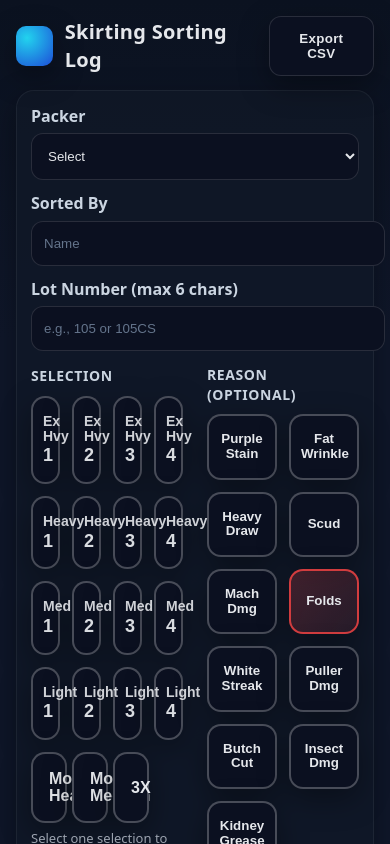
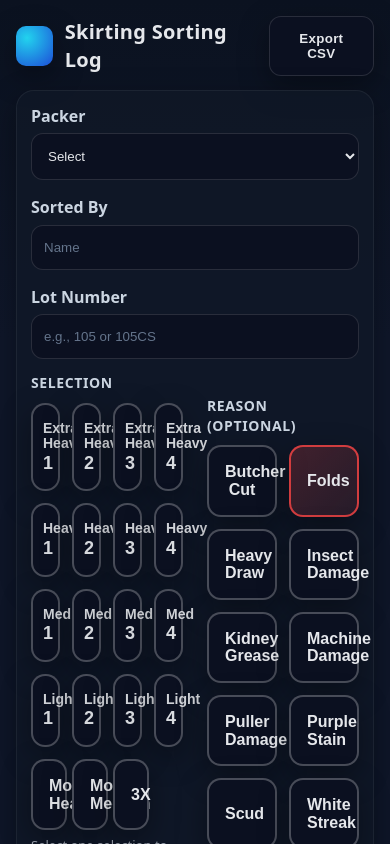
Before and after one commit to drwdg37/skirting-sorting-log, a plain HTML site: page index.html in a window 390 px wide. Both pictures are taken after a click on the button "Folds". Shown: the top 844 px of the page. Drawn offline with Linux system fonts and the light colour scheme.

Commit message:
Add files via upload

```diff
--- a/index.html
+++ b/index.html
@@ -3,14 +3,7 @@
 <head>
   <meta charset="UTF-8" />
   <meta name="viewport" content="width=device-width, initial-scale=1" />
-  <title>Skirting Sorting Log</title>
-
-  <!-- PWA -->
-  <meta name="theme-color" content="#0f172a">
-  <link rel="manifest" href="manifest.webmanifest">
-  <link rel="apple-touch-icon" href="icons/apple-touch-icon.png">
-  <meta name="apple-mobile-web-app-capable" content="yes">
-  <meta name="apple-mobile-web-app-status-bar-style" content="black-translucent">
+  <title>Skirting Sorting Log — Inline Click Fix</title>
 
   <style>
     :root {
@@ -19,6 +12,7 @@
       --radius: 18px; --danger: #ef4444;
     }
     html, body { height: 100%; }
+    * { -webkit-tap-highlight-color: transparent; }
     body { margin: 0; background: linear-gradient(180deg, #0b1220, #0f172a 40%); color: var(--text);
       font: 16px/1.4 system-ui, -apple-system, Segoe UI, Roboto, Helvetica, Arial; }
     .wrap { max-width: 1100px; margin: 0 auto; padding: clamp(16px, 3vw, 28px); }
@@ -26,14 +20,30 @@
     .brand { display:flex; align-items:center; gap:12px; }
     .logo { width: 40px; height: 40px; border-radius: 10px; background: radial-gradient(circle at 30% 30%, #22d3ee, #1d4ed8); box-shadow: var(--shadow); }
     h1 { font-size: clamp(20px, 5vw, 28px); margin:0; letter-spacing:.3px; }
-    .card { background: rgba(17,24,39,.75); border: 1px solid rgba(255,255,255,.06); border-radius: var(--radius); box-shadow: var(--shadow); padding: clamp(14px, 3vw, 22px); }
+    .card { position: relative; z-index: 0; background: rgba(17,24,39,.75); border: 1px solid rgba(255,255,255,.06); border-radius: var(--radius); box-shadow: var(--shadow); padding: clamp(14px, 3vw, 22px); }
 
-    /* Top inputs */
-    .grid-3 { display:grid; grid-template-columns: 150px 1fr 200px; gap: 12px; }
-    @media (max-width: 720px){ .grid-3 { grid-template-columns: 1fr; } }
+    /* Responsive top row */
+    .grid-3 {
+      display:grid;
+      grid-template-columns: 150px minmax(160px, 1fr) 220px;
+      gap: 16px;
+    }
+    .grid-3 > div { min-width: 0; }
+    @media (max-width: 900px){
+      .grid-3 { grid-template-columns: 1fr 1fr; }
+      .grid-3 > div:nth-child(3){ grid-column: span 2; } /* Lot moves to its own row */
+    }
+    @media (max-width: 600px){
+      .grid-3 { grid-template-columns: 1fr; }
+      .grid-3 > div:nth-child(3){ grid-column: auto; }
+    }
+
     label { display:block; font-weight: 600; color: #cbd5e1; margin-bottom: 6px; }
-    input[type="text"], select { width: 100%; padding: 14px 12px; border-radius: 12px;
-      border: 1px solid rgba(255,255,255,.12); background:#0b1020; color: var(--text); outline: none; }
+    input[type="text"], select {
+      width: 100%; padding: 14px 12px; border-radius: 12px;
+      border: 1px solid rgba(255,255,255,.12); background:#0b1020; color: var(--text); outline: none;
+      box-sizing: border-box;
+    }
     input::placeholder { color: #64748b; }
 
     .row { display:flex; gap: 12px; align-items:center; flex-wrap: wrap; }
@@ -46,19 +56,17 @@
 
     .section-title { font-weight:800; letter-spacing:.6px; margin:2px 0 10px; text-transform:uppercase; font-size:14px; color:#cbd5e1; }
 
-    /* Choice buttons */
-    .choices { display:grid; grid-template-columns: repeat(4, minmax(0,1fr)); gap: 12px; }
+    .choices { position: relative; z-index: 1; display:grid; grid-template-columns: repeat(4, minmax(0,1fr)); gap: 12px; pointer-events:auto; }
     .choices.smallCols { grid-template-columns: repeat(2, minmax(0,1fr)); }
-    .chip { user-select:none; -webkit-user-select:none; padding: 16px 10px; border-radius: 14px;
+
+    .chip { position: relative; z-index: 2; user-select:none; -webkit-user-select:none; padding: 16px 10px; border-radius: 14px;
       border: 2px solid rgba(255,255,255,.25); background: #0b1020; color: #e5e7eb; cursor:pointer; font-weight:800;
-      text-align:center; box-shadow: var(--shadow); line-height:1.1; }
-    .chip .top { display:block; font-size:14px; opacity:.9; }
-    .chip .bottom { display:block; font-size:18px; margin-top:2px; opacity:.95; }
+      text-align:center; box-shadow: var(--shadow); line-height:1.1; pointer-events:auto; touch-action: manipulation; }
+    .chip .top { display:block; font-size:14px; opacity:.9; pointer-events:none; }
+    .chip .bottom { display:block; font-size:18px; margin-top:2px; opacity:.95; pointer-events:none; }
     .chip.single { padding: 16px; font-size:16px; }
 
-    /* Selected states */
     .chip.sel-selected { background: linear-gradient(135deg, rgba(34,211,238,.18), rgba(167,139,250,.18)); border-color: rgba(34,211,238,.8); }
-    /* Reason chips look identical by default, but turn red when selected */
     .chip.reason-selected { background: linear-gradient(135deg, rgba(239,68,68,.22), rgba(239,68,68,.10)); border-color: rgba(239,68,68,.85); }
 
     table { width:100%; border-collapse: collapse; }
@@ -67,7 +75,6 @@
     tbody tr:hover { background: rgba(255,255,255,.03); }
 
     .hint { color: var(--muted); font-size: 13px; }
-    footer { margin-top: 10px; color: #94a3b8; font-size: 12px; text-align:right; }
   </style>
 </head>
 <body>
@@ -99,20 +106,58 @@
           <input id="sortedBy" type="text" placeholder="Name" />
         </div>
         <div>
-          <label for="lot">Lot Number (max 6 chars)</label>
-          <input id="lot" type="text" maxlength="6" placeholder="e.g., 105 or 105CS" />
+          <label for="lot">Lot Number</label>
+          <input id="lot" type="text" maxlength="6" placeholder="e.g., 105 or 105CS" inputmode="numeric" pattern="[0-9A-Za-z]*" />
         </div>
       </div>
 
       <div class="row" style="gap:24px">
         <div style="flex:1">
           <div class="section-title">Selection</div>
-          <div id="selectionChoices" class="choices"></div>
+          <div id="selectionChoices" class="choices">
+            <!-- 19 static selection buttons -->
+            <button type="button" class="chip" onclick="selectSelection(this)" data-weight="Extra Heavy" data-grade="1" data-selection="Extra Heavy 1"><span class="top">Extra Heavy</span><span class="bottom">1</span></button>
+            <button type="button" class="chip" onclick="selectSelection(this)" data-weight="Extra Heavy" data-grade="2" data-selection="Extra Heavy 2"><span class="top">Extra Heavy</span><span class="bottom">2</span></button>
+            <button type="button" class="chip" onclick="selectSelection(this)" data-weight="Extra Heavy" data-grade="3" data-selection="Extra Heavy 3"><span class="top">Extra Heavy</span><span class="bottom">3</span></button>
+            <button type="button" class="chip" onclick="selectSelection(this)" data-weight="Extra Heavy" data-grade="4" data-selection="Extra Heavy 4"><span class="top">Extra Heavy</span><span class="bottom">4</span></button>
+
+            <button type="button" class="chip" onclick="selectSelection(this)" data-weight="Heavy" data-grade="1" data-selection="Heavy 1"><span class="top">Heavy</span><span class="bottom">1</span></button>
+            <button type="button" class="chip" onclick="selectSelection(this)" data-weight="Heavy" data-grade="2" data-selection="Heavy 2"><span class="top">Heavy</span><span class="bottom">2</span></button>
+            <button type="button" class="chip" onclick="selectSelection(this)" data-weight="Heavy" data-grade="3" data-selection="Heavy 3"><span class="top">Heavy</span><span class="bottom">3</span></button>
+            <button type="button" class="chip" onclick="selectSelection(this)" data-weight="Heavy" data-grade="4" data-selection="Heavy 4"><span class="top">Heavy</span><span class="bottom">4</span></button>
+
+            <button type="button" class="chip" onclick="selectSelection(this)" data-weight="Med" data-grade="1" data-selection="Med 1"><span class="top">Med</span><span class="bottom">1</span></button>
+            <button type="button" class="chip" onclick="selectSelection(this)" data-weight="Med" data-grade="2" data-selection="Med 2"><span class="top">Med</span><span class="bottom">2</span></button>
+            <button type="button" class="chip" onclick="selectSelection(this)" data-weight="Med" data-grade="3" data-selection="Med 3"><span class="top">Med</span><span class="bottom">3</span></button>
+            <button type="button" class="chip" onclick="selectSelection(this)" data-weight="Med" data-grade="4" data-selection="Med 4"><span class="top">Med</span><span class="bottom">4</span></button>
+
+            <button type="button" class="chip" onclick="selectSelection(this)" data-weight="Light" data-grade="1" data-selection="Light 1"><span class="top">Light</span><span class="bottom">1</span></button>
+            <button type="button" class="chip" onclick="selectSelection(this)" data-weight="Light" data-grade="2" data-selection="Light 2"><span class="top">Light</span><span class="bottom">2</span></button>
+            <button type="button" class="chip" onclick="selectSelection(this)" data-weight="Light" data-grade="3" data-selection="Light 3"><span class="top">Light</span><span class="bottom">3</span></button>
+            <button type="button" class="chip" onclick="selectSelection(this)" data-weight="Light" data-grade="4" data-selection="Light 4"><span class="top">Light</span><span class="bottom">4</span></button>
+
+            <button type="button" class="chip single" onclick="selectSelection(this)" data-weight="Mose Heavy" data-grade="" data-selection="Mose Heavy">Mose Heavy</button>
+            <button type="button" class="chip single" onclick="selectSelection(this)" data-weight="Mose Medium" data-grade="" data-selection="Mose Medium">Mose Medium</button>
+            <button type="button" class="chip single" onclick="selectSelection(this)" data-weight="3X" data-grade="" data-selection="3X">3X</button>
+          </div>
           <div class="hint" style="margin-top:6px">Select one selection to enable Submit.</div>
         </div>
+
         <div style="flex:1">
           <div class="section-title">Reason (optional)</div>
-          <div id="reasonChoices" class="choices smallCols"></div>
+          <div id="reasonChoices" class="choices smallCols">
+            <!-- Alphabetical reasons, updated wording -->
+            <button type="button" class="chip single" onclick="toggleReason(this)" data-value="Butcher Cut">Butcher Cut</button>
+            <button type="button" class="chip single" onclick="toggleReason(this)" data-value="Folds">Folds</button>
+            <button type="button" class="chip single" onclick="toggleReason(this)" data-value="Heavy Draw">Heavy Draw</button>
+            <button type="button" class="chip single" onclick="toggleReason(this)" data-value="Insect Damage">Insect Damage</button>
+            <button type="button" class="chip single" onclick="toggleReason(this)" data-value="Kidney Grease">Kidney Grease</button>
+            <button type="button" class="chip single" onclick="toggleReason(this)" data-value="Machine Damage">Machine Damage</button>
+            <button type="button" class="chip single" onclick="toggleReason(this)" data-value="Puller Damage">Puller Damage</button>
+            <button type="button" class="chip single" onclick="toggleReason(this)" data-value="Purple Stain">Purple Stain</button>
+            <button type="button" class="chip single" onclick="toggleReason(this)" data-value="Scud">Scud</button>
+            <button type="button" class="chip single" onclick="toggleReason(this)" data-value="White Streak">White Streak</button>
+          </div>
         </div>
       </div>
 
@@ -144,123 +189,75 @@
           <tbody></tbody>
         </table>
       </div>
-      <footer>v5</footer>
     </section>
   </div>
 
 <script>
+  // Inline handler functions so Safari/iPad executes without relying on addEventListener
+  function selectSelection(btn){
+    var chips = document.querySelectorAll('#selectionChoices .chip');
+    for (var i=0;i<chips.length;i++){ chips[i].classList.remove('sel-selected'); }
+    btn.classList.add('sel-selected');
+  }
+  function toggleReason(btn){
+    var chips = document.querySelectorAll('#reasonChoices .chip');
+    var wasOn = btn.classList.contains('reason-selected');
+    for (var i=0;i<chips.length;i++){ chips[i].classList.remove('reason-selected'); }
+    if(!wasOn){ btn.classList.add('reason-selected'); }
+  }
+</script>
+
+<script>
 (function(){
-  const LS_KEY = 'skirtingSortingLog_pwa_v5';
-  const $ = sel => document.querySelector(sel);
-  const $$ = sel => Array.from(document.querySelectorAll(sel));
+  const LS_KEY = 'skirtingSortingLog_review_inlineclick';
+  function $(sel){ return document.querySelector(sel); }
+  function $all(sel){ return Array.prototype.slice.call(document.querySelectorAll(sel)); }
+
+  const selectionGroup = $('#selectionChoices');
+  const reasonGroup = $('#reasonChoices');
+  const tableBody = $('#table tbody');
 
   const packerEl = $('#packer');
   const sortedByEl = $('#sortedBy');
   const lotEl = $('#lot');
-  const selectionGroup = $('#selectionChoices');
-  const reasonGroup = $('#reasonChoices');
-  const tableBody = $('#table tbody');
+
   const submitBtn = $('#submitBtn');
   const exportBtn = $('#exportBtn');
   const clearBtn = $('#clearBtn');
   const undoBtn = $('#undoBtn');
 
-  if ('serviceWorker' in navigator) {
-    window.addEventListener('load', () => {
-      navigator.serviceWorker.register('./service-worker.js?v=5').catch(()=>{});
-    });
-  }
+  function getSelectedSelection(){ return selectionGroup.querySelector('.chip.sel-selected'); }
+  function getSelectedReason(){ const el = reasonGroup.querySelector('.chip.reason-selected'); return el ? el.getAttribute('data-value') : ''; }
 
-  const selectionDefs = [
-    ['Ex Hvy','1'], ['Ex Hvy','2'], ['Ex Hvy','3'], ['Ex Hvy','4'],
-    ['Heavy','1'],  ['Heavy','2'],  ['Heavy','3'],  ['Heavy','4'],
-    ['Med','1'],    ['Med','2'],    ['Med','3'],    ['Med','4'],
-    ['Light','1'],  ['Light','2'],  ['Light','3'],  ['Light','4'],
-    ['Mose Heavy',''], ['Mose Medium',''], ['3X','']
-  ];
-
-  selectionDefs.forEach(([w,g])=>{
-    const btn = document.createElement('button');
-    btn.type = 'button';
-    btn.className = 'chip';
-    btn.dataset.weight = w;
-    btn.dataset.grade = g;
-    btn.dataset.selection = g ? `${w} ${g}` : w;
-    if(g){
-      btn.innerHTML = `<span class="top">${escapeHtml(w)}</span><span class="bottom">${escapeHtml(g)}</span>`;
-    } else {
-      btn.classList.add('single');
-      btn.textContent = w;
-    }
-    selectionGroup.appendChild(btn);
-  });
-
-  const reasons = ['Purple Stain','Fat Wrinkle','Heavy Draw','Scud','Mach Dmg','Folds','White Streak','Puller Dmg','Butch Cut','Insect Dmg','Kidney Grease'];
-  reasons.forEach(txt=>{
-    const btn = document.createElement('button');
-    btn.type = 'button';
-    btn.className = 'chip'; // identical base look
-    btn.dataset.value = txt;
-    btn.textContent = txt;
-    reasonGroup.appendChild(btn);
-  });
-
-  selectionGroup.addEventListener('click', (e)=>{
-    const btn = e.target.closest('.chip');
-    if(!btn) return;
-    $$('.chip', selectionGroup).forEach(b=>b.classList.remove('sel-selected'));
-    btn.classList.add('sel-selected');
-  });
-
-  reasonGroup.addEventListener('click', (e)=>{
-    const btn = e.target.closest('.chip');
-    if(!btn) return;
-    if(btn.classList.contains('reason-selected')){
-      btn.classList.remove('reason-selected');
-    } else {
-      $$('.chip', reasonGroup).forEach(b=>b.classList.remove('reason-selected'));
-      btn.classList.add('reason-selected');
-    }
-  });
-
-  function getSelectedSelection(){ return selectionGroup.querySelector('.chip.sel-selected'); }
-  function getSelectedReason(){ const el = reasonGroup.querySelector('.chip.reason-selected'); return el ? el.dataset.value : ''; }
-
-  function readLog(){ try { return JSON.parse(localStorage.getItem(LS_KEY) || '[]'); } catch { return []; } }
-  function writeLog(data){ localStorage.setItem(LS_KEY, JSON.stringify(data)); }
+  function readLog(){ try { return JSON.parse(localStorage.getItem(LS_KEY) || '[]'); } catch(e) { return []; } }
+  function writeLog(data){ try { localStorage.setItem(LS_KEY, JSON.stringify(data)); } catch(e){} }
 
   function renderTable(){
     const data = readLog();
     tableBody.innerHTML = data.map((row, idx)=>{
-      return `<tr>
-        <td>${idx+1}</td>
-        <td>${escapeHtml(row.packer)}</td>
-        <td>${escapeHtml(row.sortedBy)}</td>
-        <td>${escapeHtml(row.lot)}</td>
-        <td>${escapeHtml(row.selection)}</td>
-        <td>${escapeHtml(row.reason)}</td>
-        <td>${fmtDateTime(row.ts)}</td>
-        <td>${escapeHtml(row.weight)}</td>
-        <td>${escapeHtml(row.grade)}</td>
-      </tr>`;
+      return '<tr>' +
+        '<td>'+(idx+1)+'</td>' +
+        '<td>'+escapeHtml(row.packer)+'</td>' +
+        '<td>'+escapeHtml(row.sortedBy)+'</td>' +
+        '<td>'+escapeHtml(row.lot)+'</td>' +
+        '<td>'+escapeHtml(row.selection)+'</td>' +
+        '<td>'+escapeHtml(row.reason)+'</td>' +
+        '<td>'+fmtDateTime(row.ts)+'</td>' +
+        '<td>'+escapeHtml(row.weight)+'</td>' +
+        '<td>'+escapeHtml(row.grade)+'</td>' +
+      '</tr>';
     }).join('');
   }
 
-  function fmtDateTime(iso){ try { return new Date(iso).toLocaleString(); } catch { return iso; } }
-  function escapeHtml(s){ return String(s).replace(/[&<>"']/g, c => ({'&':'&amp;','<':'&lt;','>':'&gt;','"':'&quot;','\'':'&#39;'}[c])); }
+  function fmtDateTime(iso){ try { return new Date(iso).toLocaleString(); } catch(e){ return iso; } }
+  function escapeHtml(s){ return String(s).replace(/[&<>"']/g, function(c){ return ({'&':'&amp;','<':'&lt;','>':'&gt;','"':'&quot;',"'":'&#39;'}[c]); }); }
 
   renderTable();
-  try {
-    const pref = JSON.parse(localStorage.getItem(LS_KEY + '_prefs')||'{}');
-    if(pref.packer) packerEl.value = pref.packer;
-    if(pref.sortedBy) sortedByEl.value = pref.sortedBy;
-    if(pref.lot) lotEl.value = pref.lot;
-  } catch {}
 
-  submitBtn.addEventListener('click', ()=>{
-    const packer = packerEl.value.trim();
-    const sortedBy = sortedByEl.value.trim();
-    const lot = lotEl.value.trim();
+  submitBtn.addEventListener('click', function(){
+    const packer = (packerEl.value || '').trim();
+    const sortedBy = (sortedByEl.value || '').trim();
+    const lot = (lotEl.value || '').trim();
     const selBtn = getSelectedSelection();
     const reason = getSelectedReason();
 
@@ -268,52 +265,58 @@
     if(!/^[A-Za-z0-9]{1,6}$/.test(lot)){ alert('Lot Number must be 1–6 letters/numbers (e.g., 105 or 105CS).'); return; }
     if(!selBtn){ alert('Please choose one Selection.'); return; }
 
-    const entry = {
-      packer,
-      sortedBy,
-      lot,
-      selection: selBtn.dataset.selection,
-      reason,
-      ts: new Date().toISOString(),
-      weight: selBtn.dataset.grade ? selBtn.dataset.weight : selBtn.dataset.selection,
-      grade: selBtn.dataset.grade || ''
-    };
+    const weight = selBtn.getAttribute('data-grade') ? selBtn.getAttribute('data-weight') : selBtn.getAttribute('data-selection');
+    const grade = selBtn.getAttribute('data-grade') || '';
+    const selectionText = selBtn.getAttribute('data-selection');
+
+    const entry = { packer, sortedBy, lot, selection: selectionText, reason, ts: new Date().toISOString(), weight, grade };
 
     const data = readLog(); data.push(entry); writeLog(data);
-    localStorage.setItem(LS_KEY + '_prefs', JSON.stringify({ packer, sortedBy, lot }));
 
-    $$('.chip', selectionGroup).forEach(b=>b.classList.remove('sel-selected'));
-    $$('.chip', reasonGroup).forEach(b=>b.classList.remove('reason-selected'));
+    // clear selections
+    $all('#selectionChoices .chip').forEach(function(b){ b.classList.remove('sel-selected'); });
+    $all('#reasonChoices .chip').forEach(function(b){ b.classList.remove('reason-selected'); });
 
     renderTable();
   });
 
-  undoBtn.addEventListener('click', ()=>{
+  undoBtn.addEventListener('click', function(){
     const data = readLog(); if(!data.length){ alert('No entries to undo.'); return; }
     if(!confirm('Undo last entry? This will delete the most recent entry.')) return;
     data.pop(); writeLog(data); renderTable();
   });
 
-  clearBtn.addEventListener('click', ()=>{
+  clearBtn.addEventListener('click', function(){
     if(confirm('Delete ALL entries? This cannot be undone.')){ writeLog([]); renderTable(); }
   });
 
-  exportBtn.addEventListener('click', ()=>{
+  exportBtn.addEventListener('click', function(){
     const data = readLog();
     const header = ['Packer','Sorted By','Lot Number','Selection','Reason','Timestamp','Weight','Grade'];
-    const rows = data.map(r=> [r.packer, r.sortedBy, r.lot, r.selection, r.reason, r.ts, r.weight, r.grade]);
-    const csv = [header].concat(rows).map(cols => cols.map(v => csvEscape(v)).join(',')).join('\n');
+    const rows = data.map(function(r){ return [r.packer, r.sortedBy, r.lot, r.selection, r.reason, r.ts, r.weight, r.grade]; });
+    const csv = [header].concat(rows).map(function(cols){
+      return cols.map(function(v){
+        var s = String(v == null ? '' : v);
+        return /[",\n]/.test(s) ? '"' + s.replace(/"/g, '""') + '"' : s;
+      }).join(',');
+    }).join('\n');
     const blob = new Blob([csv], {type: 'text/csv'});
     const url = URL.createObjectURL(blob);
     const a = document.createElement('a');
     const today = new Date().toISOString().slice(0,10);
-    a.href = url; a.download = `skirting-sorting-log-${today}.csv`;
+    a.href = url; a.download = 'skirting-sorting-log-' + today + '.csv';
     document.body.appendChild(a); a.click(); a.remove();
     URL.revokeObjectURL(url);
   });
+})();
+</script>
 
-  function csvEscape(val){ const s = String(val == null ? '' : val); return /[",\n]/.test(s) ? '"' + s.replace(/"/g, '""') + '"' : s; }
-})();
+<script>
+if ('serviceWorker' in navigator) {
+  window.addEventListener('load', function(){
+    navigator.serviceWorker.register('./service-worker.js?v=6').catch(function(){});
+  });
+}
 </script>
 </body>
 </html>
```
Also changed, not shown: service-worker.js (+12 -16 lines), README.txt, icons/apple-touch-icon.png, icons/icon-192.png, icons/icon-512.png, manifest.webmanifest.
